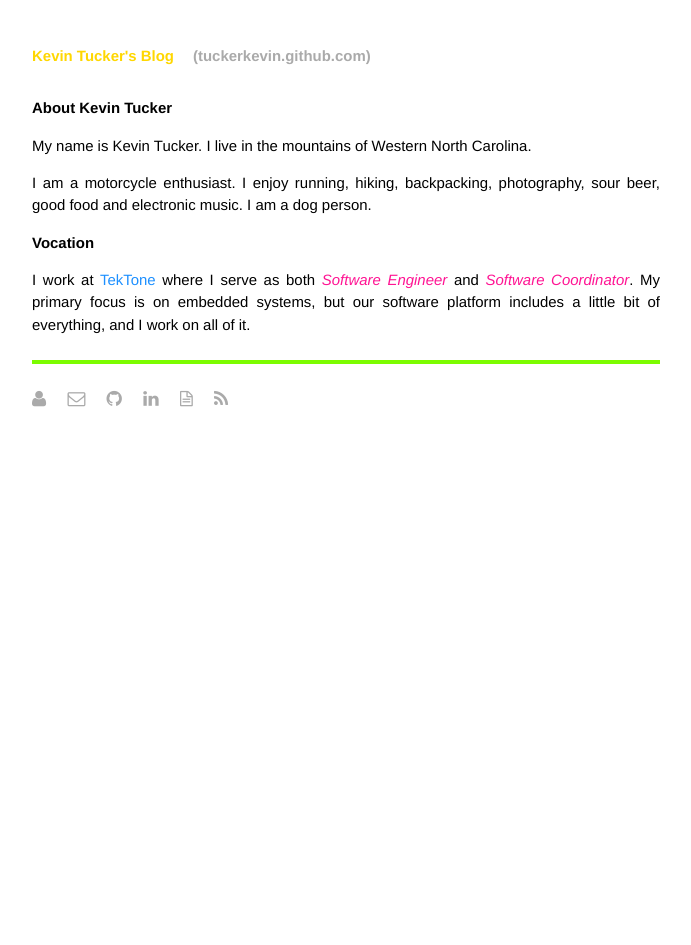
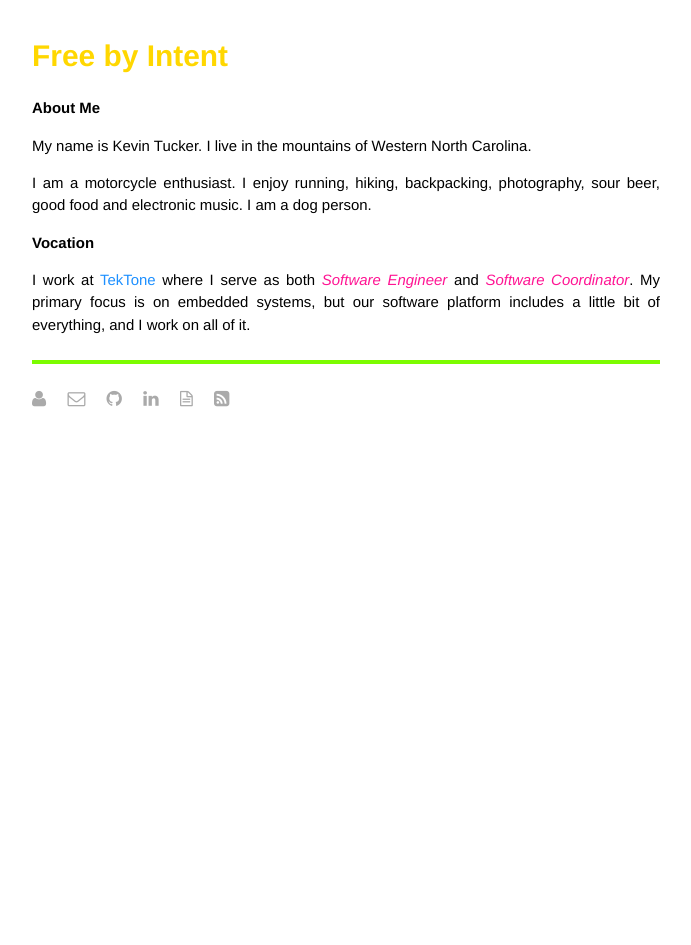
Before and after one commit to tuckerkevin/tuckerkevin.github.io, a Jekyll site: the page built from about.md, in a window 1280 px wide. Shown: the whole page, without its empty margins (294-985 px from the left). Built offline with Jekyll 4.4.1, drawn with Linux system fonts in a browser that asks for light colours; Markdown is read by kramdown in place of the engine named in the settings.

Commit message:
Update title and url for new freebyintent.com domain.

```diff
--- a/_config.yml
+++ b/_config.yml
@@ -1,6 +1,6 @@
-name: Kevin Tucker's Blog
+name: Free by Intent
 description: Kevin Tucker's Blog
-url: http://tuckerkevin.github.io
+url: http://freebyintent.com
 markdown: redcarpet
 redcarpet:
   extensions: ["tables"]
--- a/_layouts/default.html
+++ b/_layouts/default.html
@@ -28,7 +28,6 @@
           <div class="site">
             <div class="header">
               <h1 class="title"><a href="/">{{ site.name }}</a></h1>
-              <a class="extra" href="/">(tuckerkevin.github.com)</a>
             </div>
 
                 {{ content }}
@@ -40,7 +39,7 @@
                 <a class="extra" title="github.com/tuckerkevin" href="http://github.com/tuckerkevin/"><i class="icon-github"></i></a>
                 <a class="extra" title="linkedin.com/in/kevinlamberttucker" href="http://www.linkedin.com/in/kevinlamberttucker"><i class="icon-linkedin"></i></a>
                 <a class="extra" title="resume" href="/resume.html"><i class="icon-file-text-alt"></i></a>
-                <a class="extra" title="feed.xml" href="/feed.xml"><i class="icon-rss"></i></a>
+                <a class="extra" title="feed.xml" href="/feed.xml"><i class="icon-rss-sign"></i></a>
               </div>
             </div>
           </div>
--- a/about.md
+++ b/about.md
@@ -3,7 +3,7 @@ layout: default
 title: About Kevin Tucker
 ---
 
-# About Kevin Tucker
+# About Me
 
 My name is Kevin Tucker. I live in the mountains of Western North Carolina.
 
--- a/css/main.css
+++ b/css/main.css
@@ -96,8 +96,9 @@ ul.posts span {
 }
 
 .site .header h1.title {
+  font-size: 200%;
   display: inline-block;
-  margin-bottom: 2em;
+  margin-bottom: 1em;
 }
 
 .site .header h1.title a {
```
